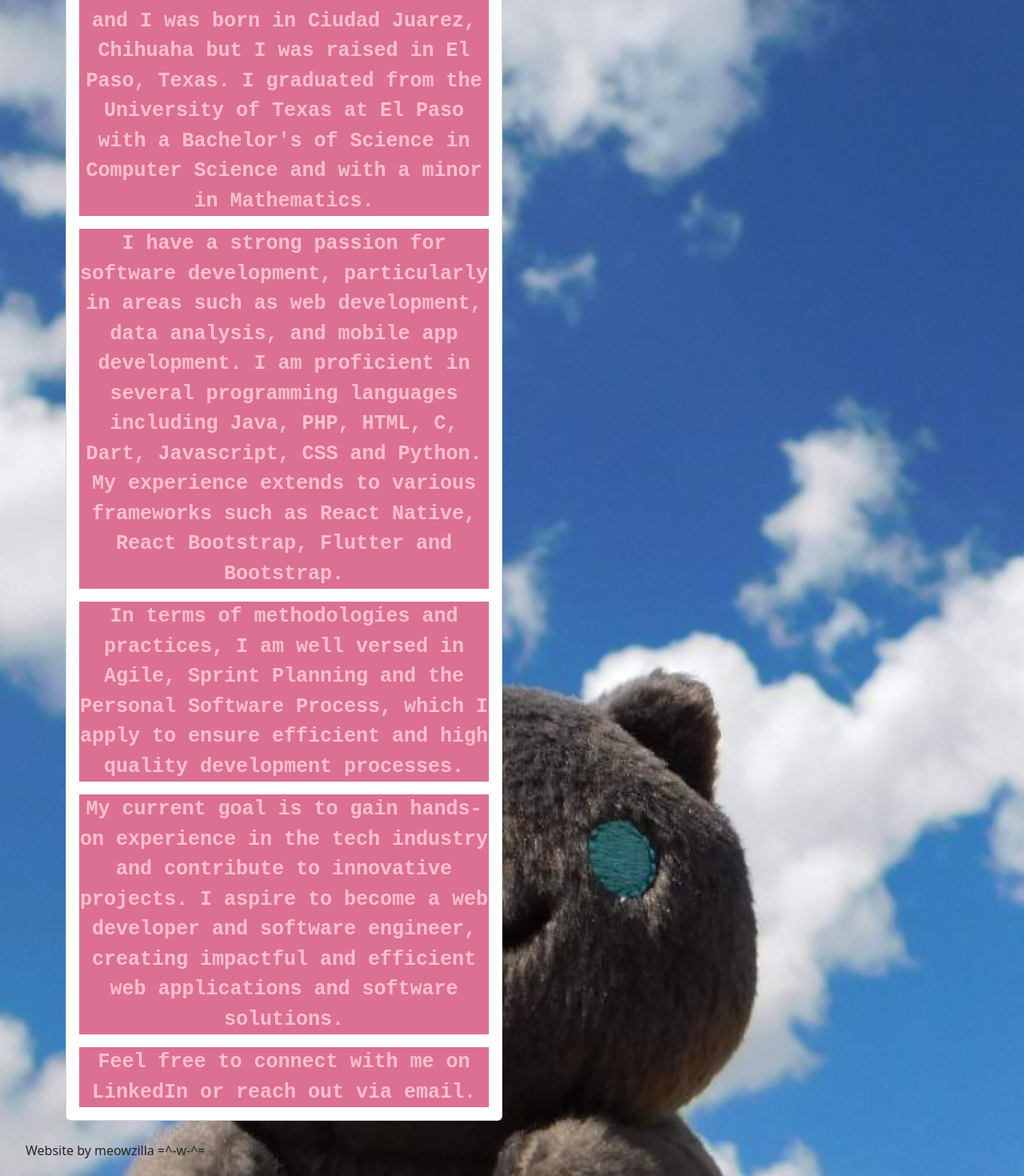
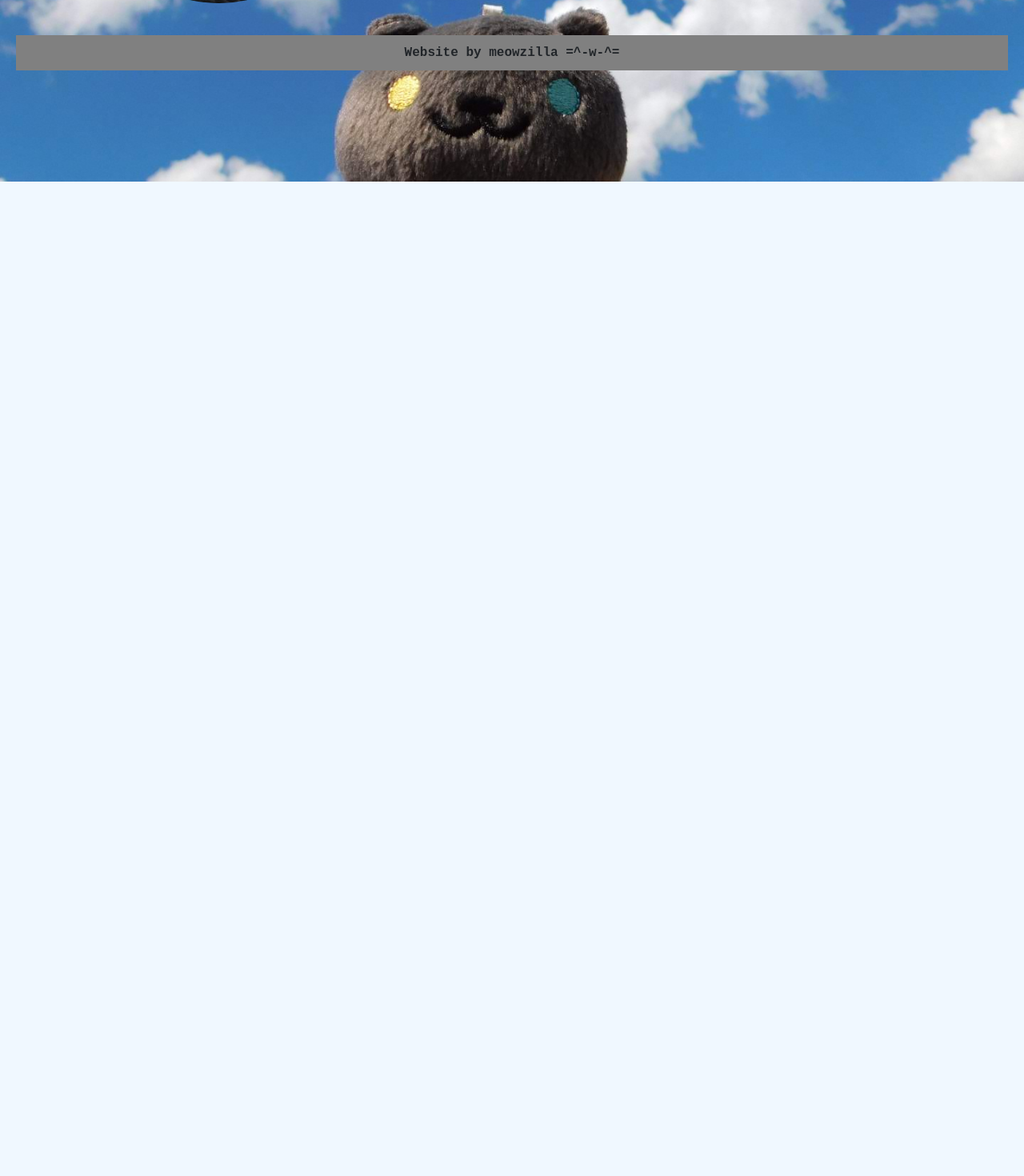
Before and after one commit to miriamrami/meow-port-app, a React (Create React App) app: page /AboutMe.js in a window 1280 px wide. Shown: the part 573-2043 px from the top of the page at 80% size. After the commit the page ends 800 px from the top, so only its background shows below. Built offline with nearby package versions, Linux system fonts and the light colour scheme.

Commit message:
updated footer class name across files

```diff
--- a/src/AboutMe.js
+++ b/src/AboutMe.js
@@ -66,6 +66,8 @@ const AboutMe = () => {
 
 			</Row>
 		</Container>
+
+		{/*COMMENTING OUT FIRST
 		<Container className="c2">
 			<Row className="AM-row2">
 				<Col>
@@ -96,9 +98,9 @@ const AboutMe = () => {
 				</Col>
 			</Row>
 		</Container>
+		*/}
 
-
-		<Container className="footerContainer"fluid>
+		<Container className="footer-container"fluid>
 			<Row className="row3">
 				<Col>
 					Website by meowzilla =^-w-^=
--- a/src/Projects.js
+++ b/src/Projects.js
@@ -162,7 +162,7 @@ const Projects = () => {
       			</Accordion.Item>
     		</Accordion>
 		</Container>
-		<Container className="footerContainer"fluid>
+		<Container className="footer-container"fluid>
 			<Row className="row3">
 				<Col>
 					Website by meowzilla =^-w-^=
```
